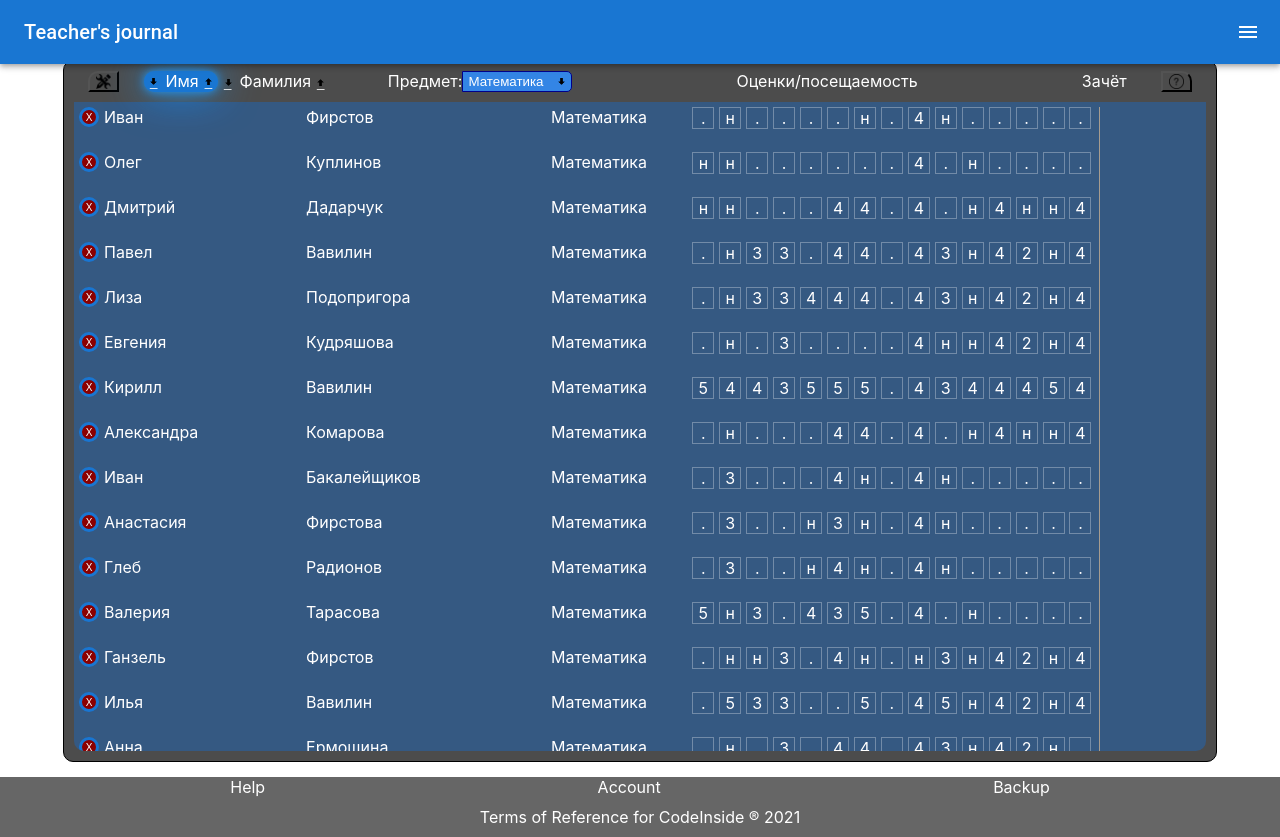
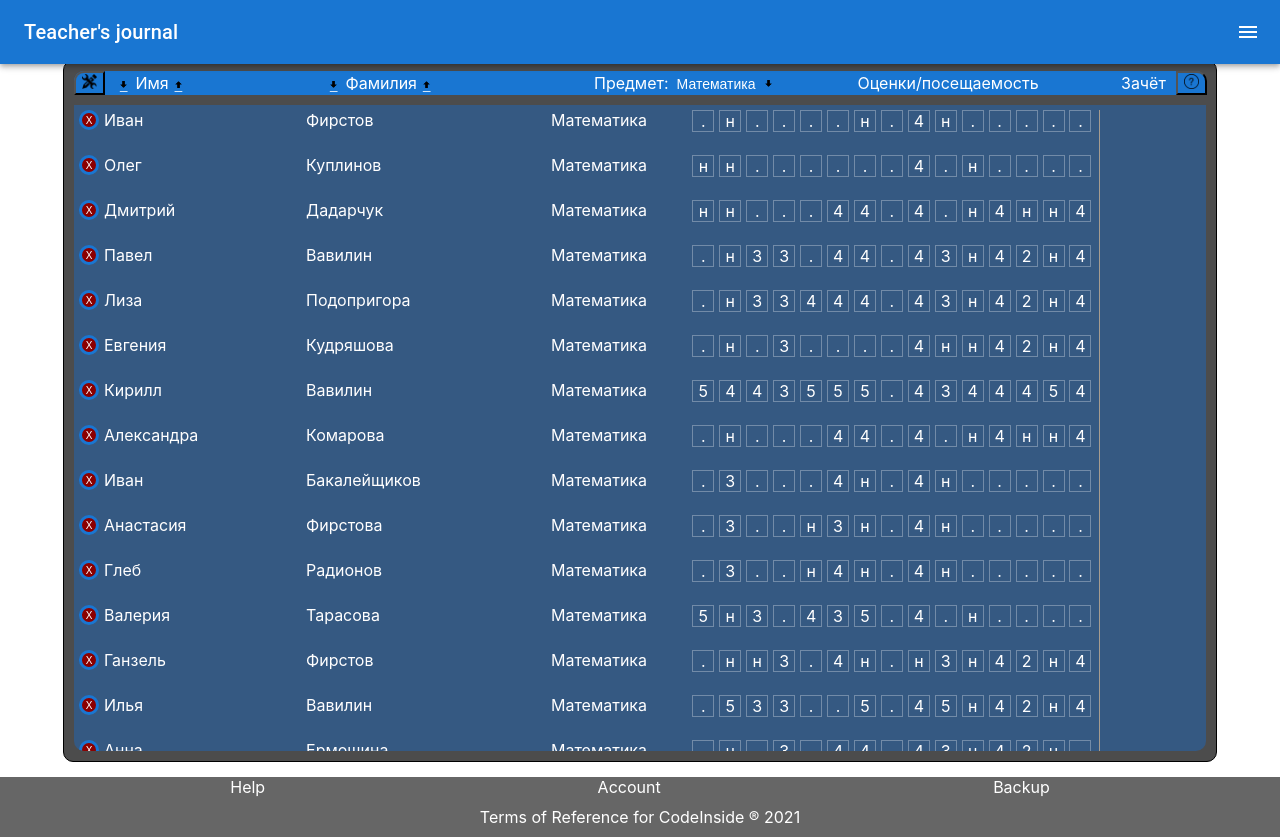
Before and after one commit to Iq-Life/Table, a React (Create React App) app: page / in a window 1280 px wide. Built offline with nearby package versions, Linux system fonts and the light colour scheme.

Commit message:
global refactor

```diff
--- a/src/components/others/select/SuperSelect.module.scss
+++ b/src/components/others/select/SuperSelect.module.scss
@@ -1,22 +1,27 @@
 .select {
-  display: flex;
+padding-right: 15px;
+  text-align: center;
   width: 110px;
   color: white;
-  background-color: rgb(51, 133, 229);
-  border: darkblue 1px solid;
-  border-radius: 0 5px 5px 0;
+  background-color: transparent;
+  border: none;
   outline: none;
-  padding: 1px 5px;
-  appearance: none;
+  appearance: none; // remove default arrow
   background-image: url("../../../icon/arrow-down.png");
   background-repeat: no-repeat, repeat;
   background-position: right .4em top 50%, 0 0;
   background-size: .65em auto, 100%;
+  font-size: 14px;
+  cursor: pointer;
+  &:hover{
+    text-shadow: 2px 2px 0px black, white 0 0 10px;
+  }
 }
 
 .option {
   appearance: none;
   background-color: rgba(0, 0, 0, 0.8);
+  color: white;
 
   &checked {
     color: dodgerblue;
--- a/src/components/table/Table.tsx
+++ b/src/components/table/Table.tsx
@@ -114,29 +114,8 @@ export const Table: React.FC = React.memo(() => {
                          lessonsArr={lessonsArr}
                          setLessons={setLessonAndResettingFinalAssessment}
             />
-            {/*<div>
-                <div className={style.header}>
-                    <button className={style.butMagnifier} onClick={() => changeToggle()}>
-                        <img src={settings} alt={'settings'}/>
-                    </button>
-                    <div className={style.firstNameHeader}>
-                        <button className={style.buttonDec} onClick={() => sortFNameDec()}>_</button>
-                        Имя
-                        <button className={style.buttonInc} onClick={() => sortFNameInc()}>_</button></div>
-                    <div className={style.lastNameHeader}>Фамилия</div>
-                    <div className={style.lessonHeader}>Предмет</div>
-                    <div className={style.gradesHeader}>Оценки/посещаемость</div>
-                    <div className={style.finalAssessmentHeader}>Зачёт</div>
-                </div>
-            </div>*/}
             {toggle ?
-                <ButtonBar sortFNameDec={sortFNameDec}
-                           sortFNameInc={sortFNameInc}
-                           sortLNameDec={sortLNameDec}
-                           sortLNameInc={sortLNameInc}
-                           lessonsArr={lessonsArr}
-                           setLessons={setLessonAndResettingFinalAssessment}
-                           calculationOfGrades={passed}
+                <ButtonBar
                            addStudent={addStudent}
                            text={text}
                            setText={()=>setText}
--- a/src/components/table/buttonBar/ButtonBar.module.scss
+++ b/src/components/table/buttonBar/ButtonBar.module.scss
@@ -2,11 +2,6 @@
   display: flex;
   align-items: center;
   margin-left: 13px;
-
-  .selectLessons {
-    display: flex;
-
-  }
 
   .divAdd {
     display: flex;
@@ -33,7 +28,7 @@
     display:flex;
     justify-content: center;
     align-items: center;
-
+    margin-left: 30px;
 
     & img {
       width: 15px;
@@ -41,21 +36,5 @@
 
     }
   }
-  .divCalculation {
-    display: flex;
-    flex-basis: 27%;
-    justify-content: flex-end;
 
-    .butCalculation {
-      background-color: #1976d2;
-      color: white;
-
-      background-size: .65em auto, 100%;
-
-      &:hover {
-        color: #1976d2;
-        background-color: white;
-      }
-    }
-  }
 }
--- a/src/components/table/buttonBar/ButtonBar.tsx
+++ b/src/components/table/buttonBar/ButtonBar.tsx
@@ -1,49 +1,27 @@
 import React from 'react';
 import style from "./ButtonBar.module.scss";
-import {SuperSelect} from "../../others/select/SuperSelect";
 import magnifier from "../../../icon/loupe_icon.png";
 import {InputForName} from "../../others/editableSpan/inputText/InputForName";
 
 export const ButtonBar: React.FC<ButtonBarType> = React.memo((
     {
-        sortFNameInc, sortFNameDec, sortLNameDec,addStudent,
-        sortLNameInc, setLessons, calculationOfGrades,text, setText,
-
-        lessonsArr
+        addStudent, text, setText
     }) => {
-
 
     return (
         <div className={style.buttonBar}>
             <div className={style.divAdd}>
-                <button className={style.buttonAdd} onClick={()=> addStudent()}>Добавить студента</button>
+                <button className={style.buttonAdd} onClick={() => addStudent()}>Добавить студента</button>
             </div>
             <div className={style.searchInput}>
                 <img src={magnifier} alt={'magnifier'}/><InputForName text={text} onChangeText={setText}/>
-            </div>
-            <div className={style.selectLessons}>
-                <SuperSelect options={lessonsArr} onChangeOption={setLessons}/>
-            </div>
-
-
-            <div className={style.divCalculation}>
-                <button className={style.butCalculation} onClick={()=> calculationOfGrades()}>
-                    Calculation of grades
-                </button>
             </div>
         </div>
     )
 })
 //types
 type ButtonBarType = {
-    sortFNameInc: () => void
-    sortFNameDec: () => void
-    sortLNameInc: () => void
-    sortLNameDec: () => void
-    calculationOfGrades: ()=> void
-    lessonsArr: string[]
-    setLessons:(value:string)=>void
-    addStudent: ()=> void
+    addStudent: () => void
     text: string
     setText: () => void
 }
--- a/src/components/table/tableHeader/TableHeader.module.scss
+++ b/src/components/table/tableHeader/TableHeader.module.scss
@@ -1,13 +1,14 @@
 .header {
-  display: flex;
-  justify-content: center;
+  display: grid;
+  grid-template-columns: 30px minmax(auto, 220px) minmax(auto, 270px) 1fr 1fr 55px 30px;
+  grid-template-rows: 24px;
+  align-items: center;
+  justify-items: start;
   margin: 10px;
   border-radius: 10px 10px 0 0;
-  /*background: #1976d2;*/
+  background: #1976d2;
 
   .butSettings {
-    display: flex;
-    align-items: center;
     background: none;
     border-top-left-radius: 10px;
 
@@ -15,6 +16,7 @@
       width: 15px;
       height: 15px;
     }
+
     &:hover {
       color: #1976d2;
       background-color: white;
@@ -22,46 +24,10 @@
   }
 
   .firstNameHeader {
-    display: flex;
-    background: #1976d2;
-    border-radius: 10px;
-    margin-left: 25px;
-    box-shadow: 0 0 10px #2196f3, 0 0 40px #2196f3;
-
+    padding-left: 10px;
   }
 
-  .lastNameHeader {
-    flex-basis: 15%;
-  }
-
-  .lessonHeader {
-    display: flex;
-    justify-content: flex-end;
-    flex-basis: 13%;
-  }
-
-  .gradesHeader {
-    display: flex;
-    justify-content: center;
-    flex-basis: 45%;
-  }
-
-  .finalAssessmentHeader {
-    display: flex;
-    flex-basis: 7%;
-  }
-
-  .divButFSort {
-    display: flex;
-
-  }
-
-  .divButLSort {
-    display: flex;
-
-  }
   .butFinalAssessment {
-    display: flex;
     align-items: center;
     background: none;
     border-top-right-radius: 10px;
@@ -70,6 +36,7 @@
       width: 15px;
       height: 15px;
     }
+
     &:hover {
       color: #1976d2;
       background-color: white;
@@ -84,14 +51,17 @@
   background-position: right .4em top 50%, 0 0;
   background-repeat: no-repeat, repeat;
   background-size: .65em auto, 100%;
-  border-radius:  7px 0 0 7px;
+  border-radius: 7px 0 0 7px;
   color: white;
   margin-right: 2px;
   border: none;
 
   &:hover {
-    color: #1976d2;
-    background-color: white;
+    cursor: pointer;
+  }
+
+  &:active {
+    background-size: .85em auto, 100%;
   }
 }
 
@@ -106,7 +76,10 @@
   border: none;
 
   &:hover {
-    color: #1976d2;
-    background-color: white;
+    cursor: pointer;
+  }
+
+  &:active {
+    background-size: .85em auto, 100%;
   }
 }
--- a/src/components/table/tableHeader/TableHeader.tsx
+++ b/src/components/table/tableHeader/TableHeader.tsx
@@ -26,17 +26,17 @@ export const TableHeader: FC<TableHeaderType> = memo((
                 <button className={style.buttonDec} onClick={() => sortFNameDec()}>_</button>
                 Имя
                 <button className={style.buttonInc} onClick={() => sortFNameInc()}>_</button></div>
-            <div className={style.lastNameHeader}>
+            <div>
                 <button className={style.buttonDec} onClick={() => sortLNameDec()}>_</button>
                 Фамилия
                 <button className={style.buttonInc} onClick={() => sortLNameInc()}>_</button>
             </div>
-            <div className={style.lessonHeader}>
+            <div>
                 Предмет:
                 <SuperSelect options={lessonsArr} onChangeOption={setLessons}/>
             </div>
-            <div className={style.gradesHeader}>Оценки/посещаемость</div>
-            <div className={style.finalAssessmentHeader}>Зачёт</div>
+            <div >Оценки/посещаемость</div>
+            <div >Зачёт</div>
             <button className={style.butFinalAssessment} onClick={() => calculationOfGrades()}>
                 <img src={question} alt={'question'}/>
             </button>
```
